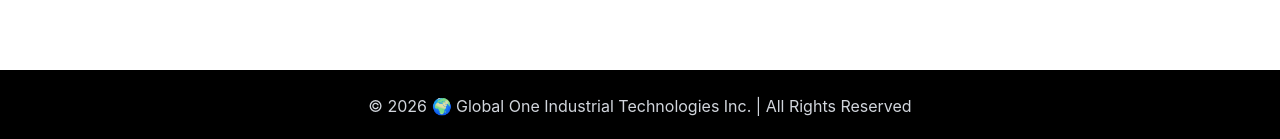
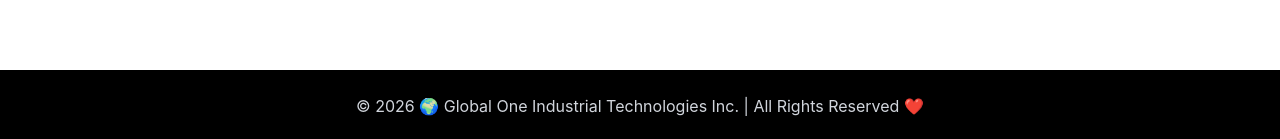
Before and after one commit to jaywilliamsapar/global-one-webpage, a React (Vite) app: page / in a window 1280 px wide. Shown: the part 3042-3181 px from the top of the page. Built offline with nearby package versions, Linux system fonts and the light colour scheme.

Commit message:
second of thousand commit

```diff
--- a/src/App.jsx
+++ b/src/App.jsx
@@ -281,7 +281,7 @@ export default function IndustrialLandingPage() {
 
       {/* Footer */}
       <footer className="bg-black text-gray-300 text-center py-6 text-medium text-color-400">
-        © 2026 🌍 Global One Industrial Technologies Inc. | All Rights Reserved
+        © 2026 🌍 Global One Industrial Technologies Inc. | All Rights Reserved ❤️
       </footer>
 
 
```
